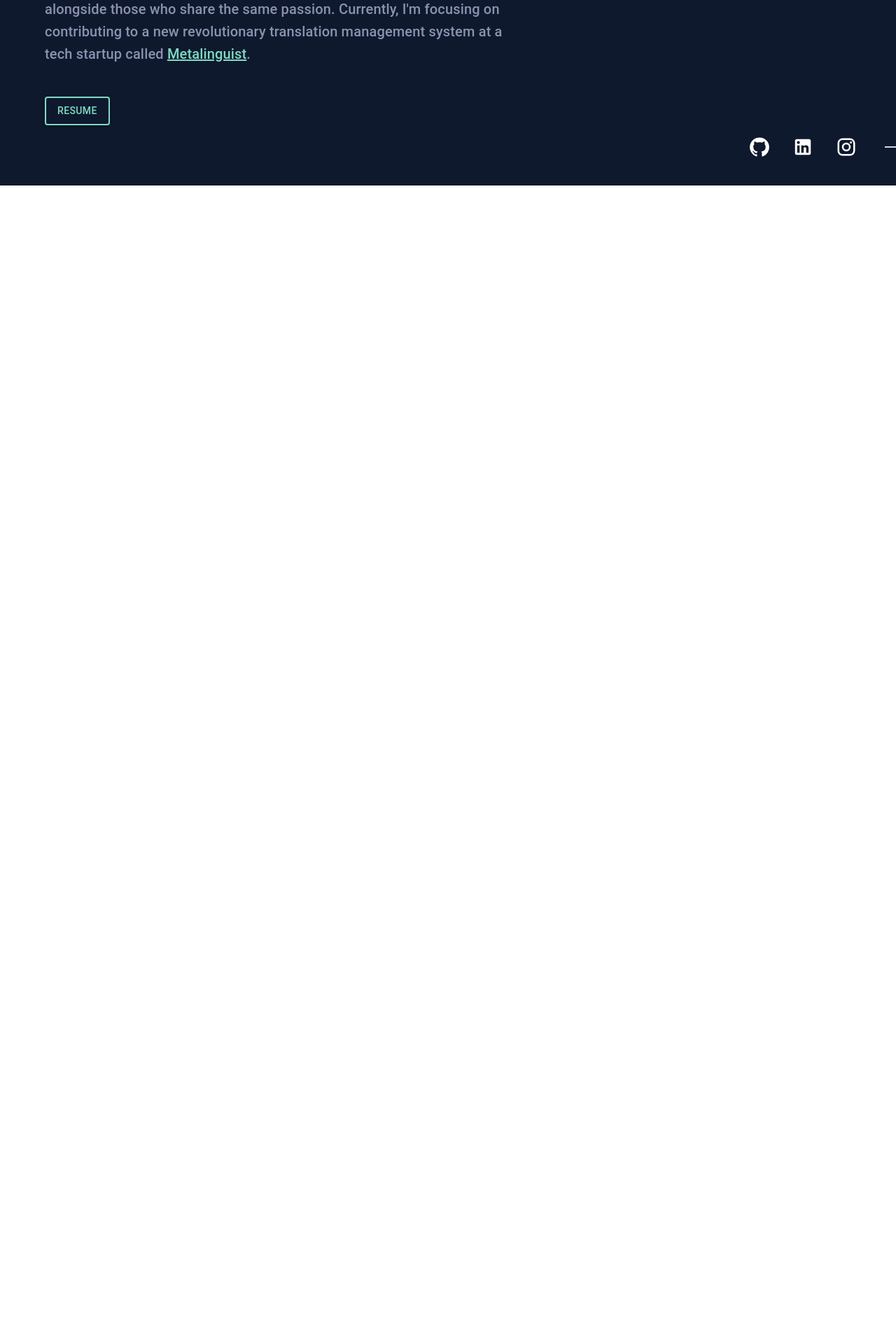
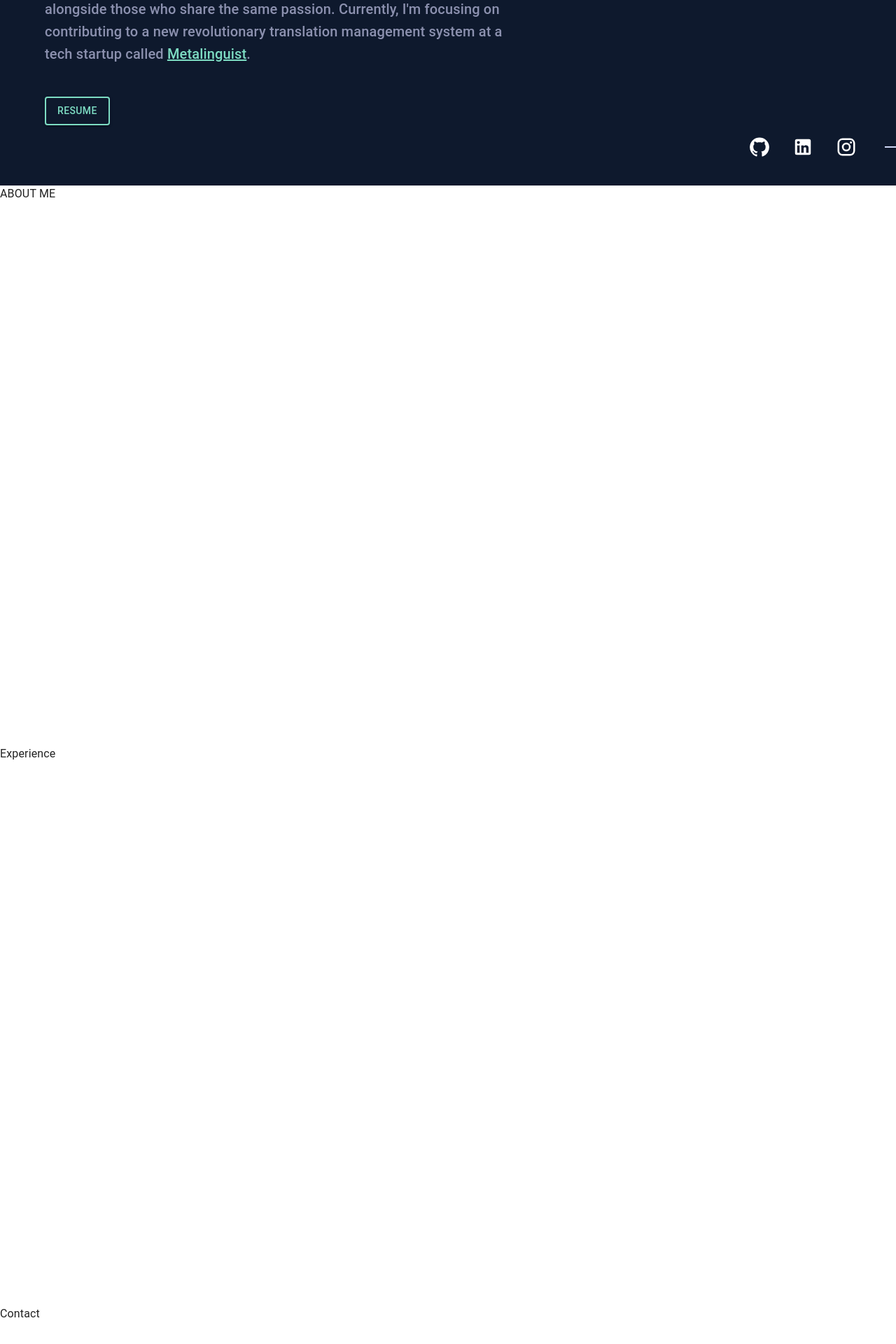
Before and after one commit to willmori/portfolio, a React (Create React App) app in the folder client/: page / in a window 1280 px wide. Shown: the part 536-2456 px from the top of the page at 70% size. Before the commit the page ends 801 px from the top, so only its background shows below. Built offline with nearby package versions, Linux system fonts and the light colour scheme.

Commit message:
hash links setup

```diff
--- a/client/package.json
+++ b/client/package.json
@@ -14,6 +14,7 @@
     "react": "^18.2.0",
     "react-dom": "^18.2.0",
     "react-router-dom": "^6.15.0",
+    "react-router-hash-link": "^2.4.3",
     "react-scripts": "5.0.1",
     "web-vitals": "^2.1.4"
   },
--- a/client/src/App.js
+++ b/client/src/App.js
@@ -10,6 +10,7 @@ import Navbar from './Components/Navbar.jsx';
 import lightTheme from './LightTheme';
 import darkTheme from './DarkTheme';
 import { ThemeProvider, CssBaseline } from '@mui/material';
+import { HashLink } from 'react-router-hash-link';
 
 function App(props) {
 
@@ -24,13 +25,10 @@ function App(props) {
       <CssBaseline />
         <Router>
           <Navbar toggleDarkMode={toggleDarkMode} isDarkMode={isDarkMode} />
-          <Routes>
-            <Route path='/' element={<Home />} />
-            <Route path="/AboutMe" element={<AboutMe />} />
-            <Route path="/Experience" element={<Experience />} />
-            <Route path="/Projects" element={<Projects />} />
-            <Route path="/Contact" element={<Contact />} />
-          </Routes>
+          <Home />
+          <AboutMe />
+          <Experience />
+          <Contact />
         </Router>
     </ThemeProvider>
   );
--- a/client/src/Components/Navbar.jsx
+++ b/client/src/Components/Navbar.jsx
@@ -4,6 +4,7 @@ import { Link } from 'react-router-dom';
 import { useTheme } from '@mui/material';
 import ThemeToggle from './ThemeToggle';
 import Fade from '@mui/material/Fade';
+import { HashLink } from 'react-router-hash-link';
 
 const Navbar = ({ toggleDarkMode, isDarkMode }) => {
 
@@ -14,7 +15,7 @@ const Navbar = ({ toggleDarkMode, isDarkMode }) => {
             <Toolbar style={{ display: 'flex', justifyContent: 'end' }}>
                 <List component="nav" aria-labelledby="main navigation" style={{ display: 'flex', justifyContent: 'end' }}>
                     <Fade in timeout={1500} style={{transitionDelay: '0ms'}}>
-                        <ListItem component={Link} to="/" button sx={{
+                        <ListItem component={HashLink} to="#home" smooth button sx={{
                                                     borderBottom: `1px solid transparent`,
                                                     "&:hover": {
                                                     backgroundColor: "transparent",
@@ -26,7 +27,7 @@ const Navbar = ({ toggleDarkMode, isDarkMode }) => {
                         </ListItem>
                     </Fade>
                     <Fade in timeout={1500} style={{transitionDelay: '200ms'}}>
-                        <ListItem component={Link} to="/AboutMe" button sx={{
+                        <ListItem component={HashLink} to="#aboutme" smooth button sx={{
                                                     borderBottom: `1px solid transparent`,
                                                     "&:hover": {
                                                     backgroundColor: "transparent",
@@ -38,7 +39,7 @@ const Navbar = ({ toggleDarkMode, isDarkMode }) => {
                         </ListItem>
                     </Fade>
                     <Fade in timeout={1500} style={{transitionDelay: '400ms'}}>
-                        <ListItem component={Link} to="/Experience" button sx={{
+                        <ListItem component={HashLink} to="#experience" smooth button sx={{
                                                     borderBottom: `1px solid transparent`,
                                                     "&:hover": {
                                                     backgroundColor: "transparent",
@@ -50,7 +51,7 @@ const Navbar = ({ toggleDarkMode, isDarkMode }) => {
                         </ListItem>
                     </Fade>
                     <Fade in timeout={1500} style={{transitionDelay: '600ms'}}>
-                        <ListItem component={Link} to="/Projects" button sx={{
+                        <ListItem component={HashLink} to="#projects" smooth button sx={{
                                                     borderBottom: `1px solid transparent`,
                                                     "&:hover": {
                                                     backgroundColor: "transparent",
@@ -62,7 +63,7 @@ const Navbar = ({ toggleDarkMode, isDarkMode }) => {
                         </ListItem>
                     </Fade>
                     <Fade in timeout={1500} style={{transitionDelay: '800ms'}}>
-                        <ListItem component={Link} to="/Contact" button sx={{
+                        <ListItem component={HashLink} to="#contact" smooth button sx={{
                                                     borderBottom: `1px solid transparent`,
                                                     "&:hover": {
                                                     backgroundColor: "transparent",
--- a/client/src/Pages/AboutMe.jsx
+++ b/client/src/Pages/AboutMe.jsx
@@ -1,13 +1,14 @@
 import React, {useState, useEffect} from 'react';
-import { Button } from '@mui/material';
+import { Button, Grid } from '@mui/material';
 
 const AboutMe = () => {
 
+  return (
+    <Grid style={{height: '100vh'}} id="aboutme">
+        ABOUT ME
+    </Grid>
 
-  return (
-    <div className="App">
-      AboutMe
-    </div>
+
   );
 }
 
--- a/client/src/Pages/Contact.jsx
+++ b/client/src/Pages/Contact.jsx
@@ -1,13 +1,14 @@
 import React, {useState, useEffect} from 'react';
-import { Button } from '@mui/material';
+import { Button, Grid } from '@mui/material';
 
 const Contact = () => {
 
 
   return (
-    <div className="App">
-      Contact
-    </div>
+    <Grid style={{height: '100vh'}} id="contact">
+        Contact
+    </Grid>
+
   );
 }
 
--- a/client/src/Pages/Experience.jsx
+++ b/client/src/Pages/Experience.jsx
@@ -1,13 +1,14 @@
 import React, {useState, useEffect} from 'react';
-import { Button } from '@mui/material';
+import { Button, Grid } from '@mui/material';
 
 const Experience = () => {
 
 
   return (
-    <div className="App">
-      Experience
-    </div>
+    <Grid style={{height: '100vh'}} id="experience">
+        Experience
+    </Grid>
+
   );
 }
 
--- a/client/src/Pages/Home.jsx
+++ b/client/src/Pages/Home.jsx
@@ -24,7 +24,7 @@ const Home = () => {
     }, []);
 
     return (
-        <Grid style={{ height: 'calc(100vh - 84px)', backgroundColor: theme.palette.primary.main, overflow: 'hidden'}}>
+        <Grid id="home" style={{ height: 'calc(100vh - 84px)', backgroundColor: theme.palette.primary.main, overflow: 'hidden'}}>
             <Fade in timeout={2000} style={{transitionDelay: '300ms'}}>
                 <Container style={{ paddingTop: '35px'}}>
                     <Container style={{display: 'flex', alignItems: 'end', paddingLeft: '0px', marginBottom: '20px'}}>
```
Also changed, not shown: 1 other file (tests, documents, lock files or other folders).
